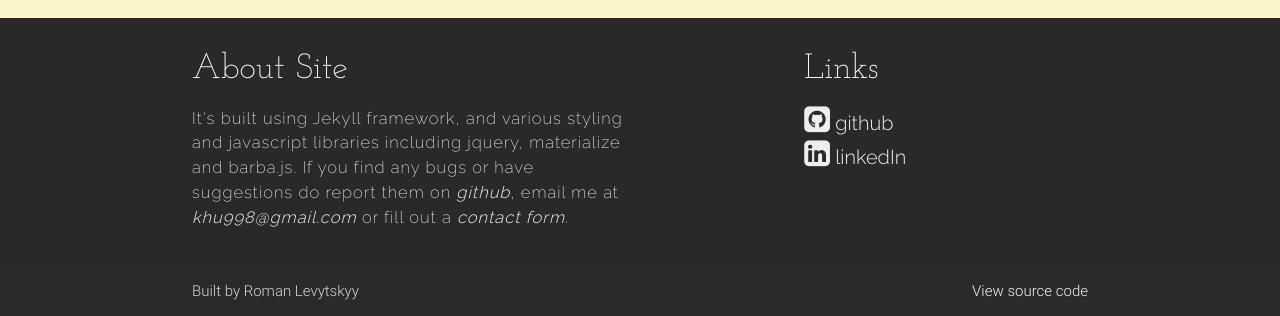
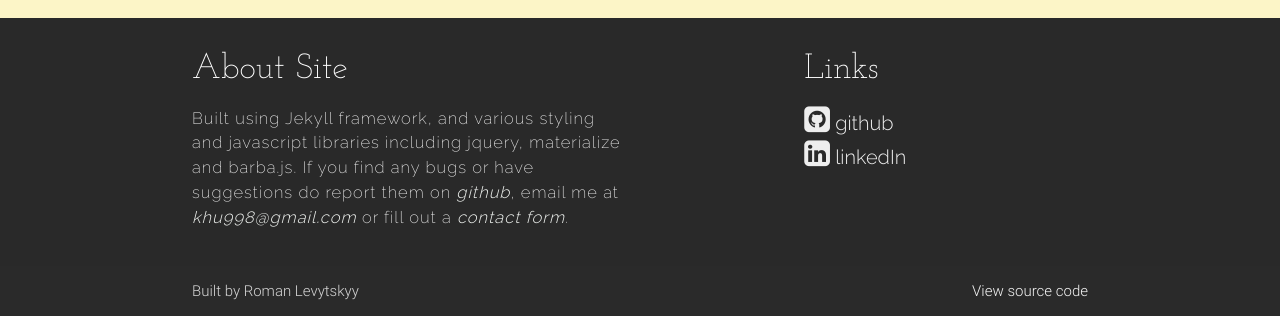
Before and after one commit to khu998/khu998.github.io, a Jekyll site: the page built from resume.html, in a window 1280 px wide, cut to the strip 836-1152 px from the top of the page. Built offline with Jekyll 4.4.1, drawn with Linux system fonts in a browser that asks for light colours; nearby versions of some CDN libraries.

Commit message:
Changed footer, about, and logo

```diff
--- a/_includes/footer.html
+++ b/_includes/footer.html
@@ -3,7 +3,7 @@
     <div class="row">
       <div class="col l6 s12">
         <h5 class="white-text footer_titles">About Site</h5>
-        <p class="grey-text text-lighten-3 description">It's built using Jekyll framework, and various styling and javascript libraries including jquery, materialize and barba.js. If you find any bugs or have suggestions do report them on <a class="footer_description_link" href="https://github.com/LevytsRoman/levytsroman.github.io/issues/new">github</a>, email me at <a class="footer_description_link" href="mailto:{{site.email}}">{{site.email}}</a> or fill out a <a class="footer_description_link" href="/contact">contact form</a>.</p>
+        <p class="grey-text text-lighten-3 description">Built using Jekyll framework, and various styling and javascript libraries including jquery, materialize and barba.js. If you find any bugs or have suggestions do report them on <a class="footer_description_link" href="https://github.com/khu998/khu998.github.io/issues/new">github</a>, email me at <a class="footer_description_link" href="mailto:{{site.email}}">{{site.email}}</a> or fill out a <a class="footer_description_link" href="/contact">contact form</a>.</p>
       </div>
       <div class="col l4 offset-l2 s12">
         <h5 class="white-text footer_titles">Links</h5>
--- a/about.html
+++ b/about.html
@@ -1,6 +1,6 @@
 ---
 layout: not_homepage
-quote: You cannot go back and make a brand-new beginning, but you can start now and make a brand-new ending.
+quote: "You cannot go back and make a brand-new beginning, but you can start now and make a brand-new ending."
 author: Prince Ea
 ---
 
```
Also changed, not shown: assets/images/favicon.png, assets/images/logo.png, 2 other files.
